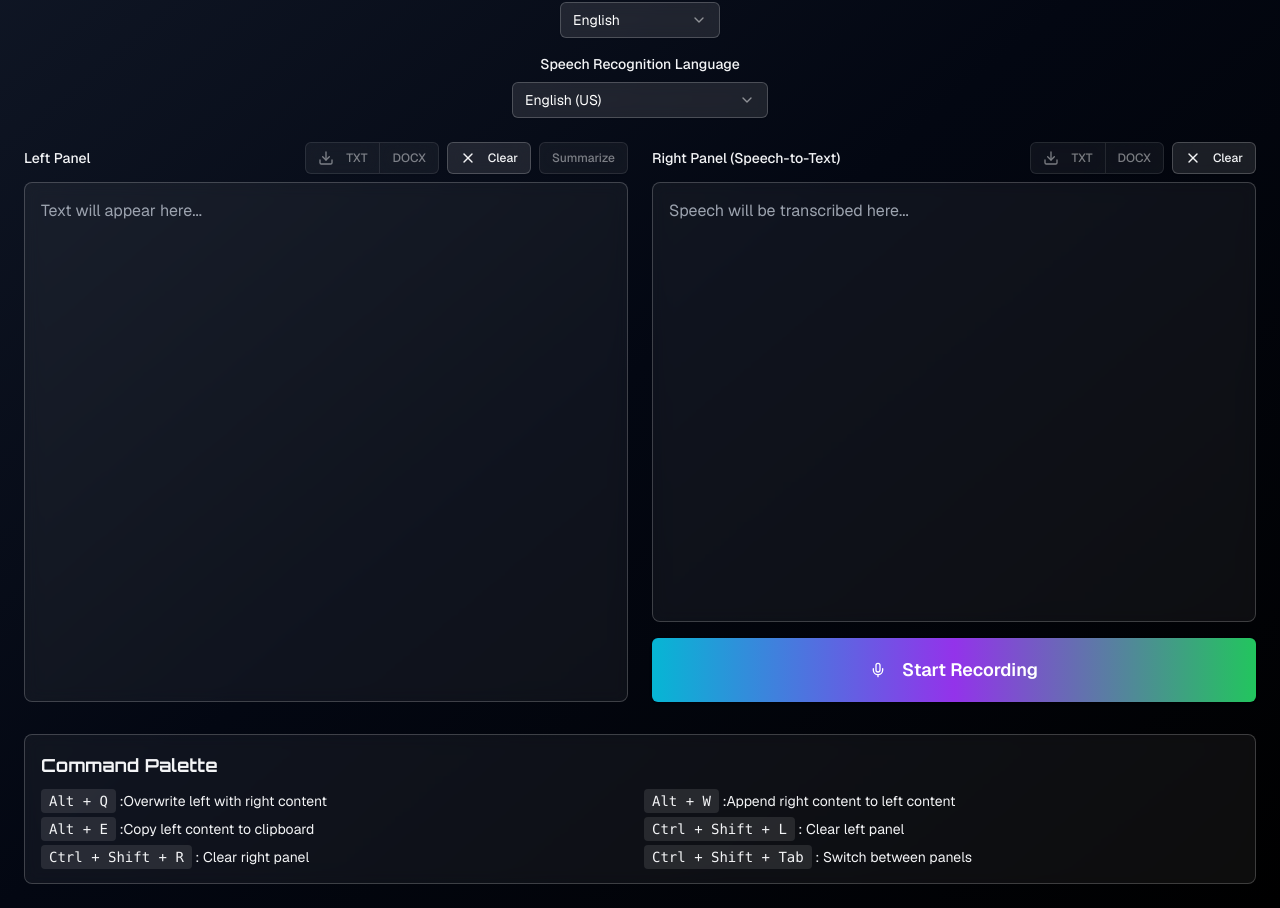
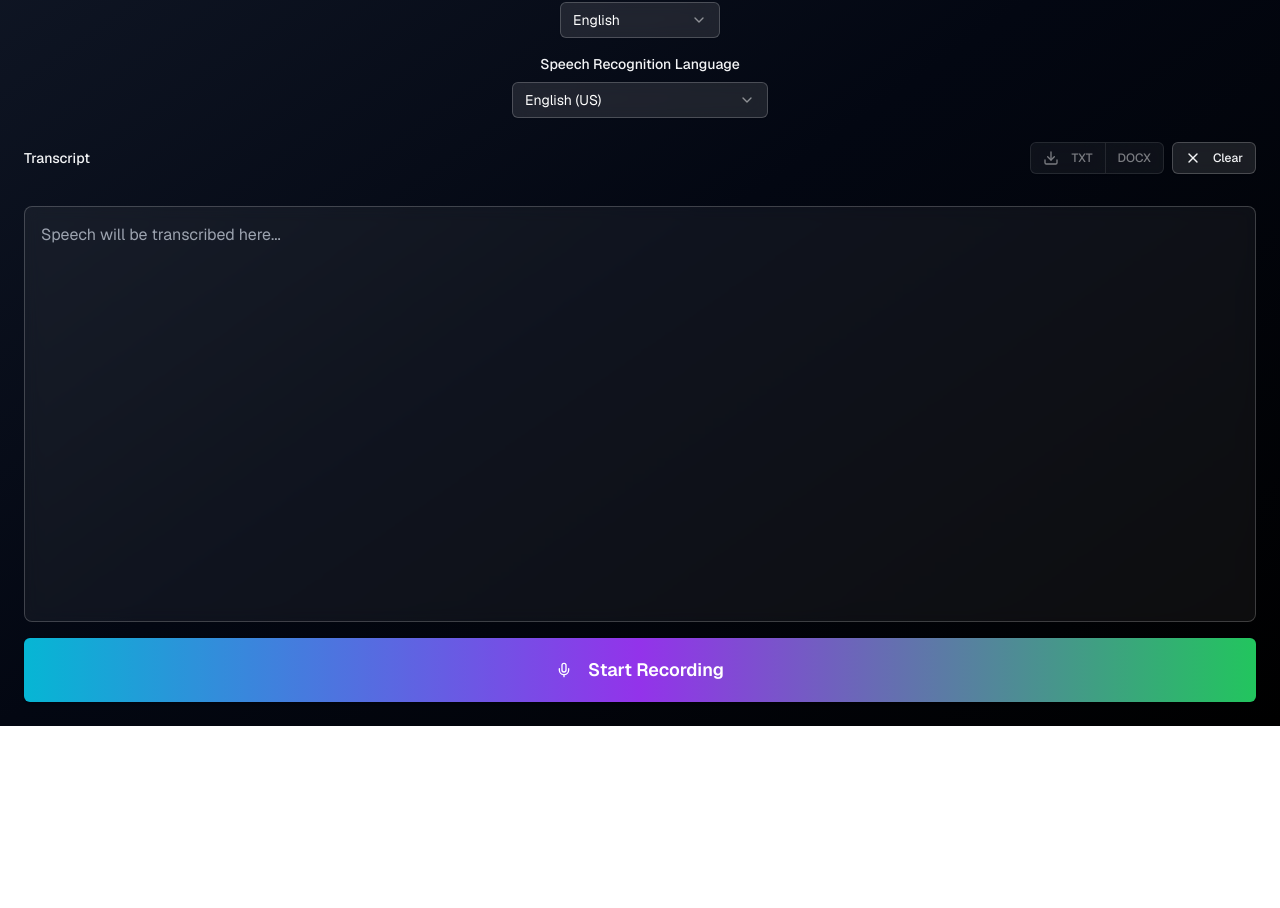
Before and after one commit to agustinredin/quick-stt, a Next.js app: page / in a window 1280 px wide. Shown: the part 174-1082 px from the top of the page. After the commit the page ends 900 px from the top, so only its background shows below. Built offline with nearby package versions, Linux system fonts and the light colour scheme.

Commit message:
Simplify interface to single transcript panel

```diff
--- a/src/app/page.tsx
+++ b/src/app/page.tsx
@@ -94,8 +94,7 @@ declare global {
 export default function SpeechToTextApp() {
   const { t, i18n } = useTranslation();
   const [appLanguage, setAppLanguage] = useState(i18n.language);
-  const [leftText, setLeftText] = useState("");
-  const [rightText, setRightText] = useState("");
+  const [transcript, setTranscript] = useState("");
   const [isRecording, setIsRecording] = useState(false);
   const [isSupported, setIsSupported] = useState(false);
   const [selectedLanguage, setSelectedLanguage] = useState("en-US");
@@ -104,7 +103,6 @@ export default function SpeechToTextApp() {
   const [isProcessing, setIsProcessing] = useState(false);
   const [isMockMode, setIsMockMode] = useState(false);
   const [mockSpeed, setMockSpeed] = useState(1000); // milliseconds between mock phrases
-  const [isSummarizing, setIsSummarizing] = useState(false);
 
   const changeAppLanguage = (lang: string) => {
     setAppLanguage(lang);
@@ -112,10 +110,8 @@ export default function SpeechToTextApp() {
   };
 
   const recognitionRef = useRef<SpeechRecognition | null>(null);
-  const intervalRef = useRef<NodeJS.Timeout | null>(null);
   const mockIntervalRef = useRef<NodeJS.Timeout | null>(null);
-  const leftTextareaRef = useRef<HTMLTextAreaElement>(null);
-  const rightTextareaRef = useRef<HTMLTextAreaElement>(null);
+  const textareaRef = useRef<HTMLTextAreaElement>(null);
   const isRecordingRef = useRef(isRecording);
   const mockTranscriptIndexRef = useRef(0);
   const mediaRecorderRef = useRef<MediaRecorder | null>(null);
@@ -143,7 +139,7 @@ export default function SpeechToTextApp() {
       setTimeout(() => {
         debugger;
         if (isRecordingRef.current) {
-          setRightText((prev) => {
+          setTranscript((prev) => {
             const newText = prev + (prev ? " " : "") + transcript;
             return newText;
           });
@@ -176,7 +172,7 @@ export default function SpeechToTextApp() {
       });
       const data = await res.json();
       if (data.text) {
-        setRightText((prev) => prev + (prev ? " " : "") + data.text.trim());
+        setTranscript((prev) => prev + (prev ? " " : "") + data.text.trim());
       }
     } catch (err) {
       console.error("OpenAI transcription error:", err);
@@ -213,48 +209,6 @@ export default function SpeechToTextApp() {
   };
 
   // Switch between textareas with cursor at end
-  const switchTextarea = useCallback(() => {
-    const leftFocused = document.activeElement === leftTextareaRef.current;
-    const rightFocused = document.activeElement === rightTextareaRef.current;
-
-    if (leftFocused) {
-      // Switch to right textarea
-      if (rightTextareaRef.current) {
-        rightTextareaRef.current.focus();
-        rightTextareaRef.current.setSelectionRange(
-          rightText.length,
-          rightText.length,
-        );
-        toast.success(t("toast.switchedRight"), {
-          description: t("toast.usedShortcut", { shortcut: "Ctrl+Shift+Tab" }),
-        });
-      }
-    } else if (rightFocused) {
-      // Switch to left textarea
-      if (leftTextareaRef.current) {
-        leftTextareaRef.current.focus();
-        leftTextareaRef.current.setSelectionRange(
-          leftText.length,
-          leftText.length,
-        );
-        toast.success(t("toast.switchedLeft"), {
-          description: t("toast.usedShortcut", { shortcut: "Ctrl+Shift+Tab" }),
-        });
-      }
-    } else {
-      // If no textarea is focused, focus on left by default
-      if (leftTextareaRef.current) {
-        leftTextareaRef.current.focus();
-        leftTextareaRef.current.setSelectionRange(
-          leftText.length,
-          leftText.length,
-        );
-        toast.success(t("toast.focusedLeft"), {
-          description: t("toast.usedShortcut", { shortcut: "Ctrl+Shift+Tab" }),
-        });
-      }
-    }
-  }, [leftText, rightText, t]);
 
   useEffect(() => {
     isRecordingRef.current = isRecording;
@@ -304,7 +258,7 @@ export default function SpeechToTextApp() {
 
           // Add final results to the text
           if (finalTranscript) {
-            setRightText((prev) => {
+            setTranscript((prev) => {
               const newText = prev + (prev ? " " : "") + finalTranscript;
               return newText;
             });
@@ -318,10 +272,9 @@ export default function SpeechToTextApp() {
           console.error("Speech recognition error:", event.error);
           setIsRecording(false);
           setIsProcessing(false);
-          if (intervalRef.current) {
-            clearInterval(intervalRef.current);
-          }
-          toast.error(t("toast.speechRecognitionError", { error: event.error }));
+          toast.error(
+            t("toast.speechRecognitionError", { error: event.error }),
+          );
         };
 
         recognitionRef.current.onend = () => {
@@ -338,77 +291,13 @@ export default function SpeechToTextApp() {
       }
     }
 
-    // Keyboard shortcuts
-    const handleKeyDown = (e: KeyboardEvent) => {
-      if (e.altKey) {
-        switch (e.key.toLowerCase()) {
-          case "q":
-            e.preventDefault();
-            setLeftText(rightText);
-            toast.success(t("toast.leftOverwritten"), {
-              description: t("toast.usedShortcut", { shortcut: "Alt+Q" }),
-            });
-            break;
-          case "w":
-            e.preventDefault();
-            setLeftText((prev) => prev + (prev ? " " : "") + rightText);
-            toast.success(t("toast.rightAppended"), {
-              description: t("toast.usedShortcut", { shortcut: "Alt+W" }),
-            });
-            break;
-          case "e":
-            e.preventDefault();
-            if (navigator.clipboard) {
-              navigator.clipboard.writeText(leftText);
-              toast.success(t("toast.leftCopied"), {
-                description: t("toast.usedShortcut", { shortcut: "Alt+E" }),
-              });
-            } else {
-              toast.error(t("toast.clipboardUnsupported"));
-            }
-            break;
-        }
-      }
-
-      // New keyboard shortcuts for clearing and switching
-      if (e.ctrlKey && e.shiftKey) {
-        switch (e.key.toLowerCase()) {
-          case "l":
-            e.preventDefault();
-            clearLeftText();
-            toast.success(t("toast.leftCleared"), {
-              description: t("toast.usedShortcut", { shortcut: "Ctrl+Shift+L" }),
-            });
-            break;
-          case "r":
-            e.preventDefault();
-            clearRightText();
-            toast.success(t("toast.rightCleared"), {
-              description: t("toast.usedShortcut", { shortcut: "Ctrl+Shift+R" }),
-            });
-            break;
-          case "tab":
-            e.preventDefault();
-            switchTextarea();
-            break;
-        }
-      }
-    };
-
-    window.addEventListener("keydown", handleKeyDown);
-
     return () => {
-      window.removeEventListener("keydown", handleKeyDown);
-      const currentInterval = intervalRef.current;
-      if (currentInterval) {
-        clearInterval(currentInterval);
-      }
       const currentMockInterval = mockIntervalRef.current;
       if (currentMockInterval) {
         clearInterval(currentMockInterval);
       }
     };
-  }, [leftText, rightText, isRecording, selectedLanguage, switchTextarea, t]);
+  }, [isRecording, selectedLanguage, t]);
 
   // Update language when selection changes
   useEffect(() => {
@@ -453,9 +342,6 @@ export default function SpeechToTextApp() {
         isRecordingRef.current = false;
         setIsProcessing(false);
         recognitionRef.current?.stop();
-        if (intervalRef.current) {
-          clearInterval(intervalRef.current);
-        }
         toast.info(t("recording.stopped"));
       } else {
         setIsRecording(true);
@@ -488,14 +374,9 @@ export default function SpeechToTextApp() {
     );
   };
 
-  const clearLeftText = () => {
-    setLeftText("");
-    toast.success(t("toast.leftCleared"));
-  };
-
-  const clearRightText = () => {
-    setRightText("");
-    toast.success(t("toast.rightCleared"));
+  const clearTranscript = () => {
+    setTranscript("");
+    toast.success(t("toast.transcriptCleared"));
     setConfidenceScore(null);
     setLastTranscript("");
     setIsProcessing(false);
@@ -530,29 +411,6 @@ export default function SpeechToTextApp() {
     } catch (error) {
       toast.error(t("toast.exportDocxError"));
       console.error("DOCX export error:", error);
-    }
-  };
-
-  const summarizeLeftText = async () => {
-    if (!leftText.trim()) return;
-    try {
-      setIsSummarizing(true);
-      const res = await fetch("/api/openai-summarize", {
-        method: "POST",
-        headers: { "Content-Type": "application/json" },
-        body: JSON.stringify({ text: leftText, language: appLanguage }),
-      });
-      const data = await res.json();
-      console.log("Summarize result:", data.summary);
-      if (data.summary) {
-        setLeftText(data.summary);
-        toast.success(t("toast.textSummarized"));
-      }
-    } catch (err) {
-      console.error("Summarize error:", err);
-      toast.error(t("toast.summarizeError"));
-    } finally {
-      setIsSummarizing(false);
     }
   };
 
@@ -688,7 +546,8 @@ export default function SpeechToTextApp() {
                   </>
                 ) : (
                   <>
-                    {t("confidence")}: {((confidenceScore || 0) * 100).toFixed(1)}%
+                    {t("confidence")}:{" "}
+                    {((confidenceScore || 0) * 100).toFixed(1)}%
                     {lastTranscript && (
                       <span className="ml-2 text-gray-300">
                         ("{lastTranscript.slice(0, 20)}
@@ -702,83 +561,32 @@ export default function SpeechToTextApp() {
           </div>
         )}
 
-        <div className="grid grid-cols-1 lg:grid-cols-2 gap-6 h-[70vh]">
-          {/* Left Textarea */}
-          <div className="flex flex-col">
+        <div className="flex flex-col gap-6 h-[70vh]">
           <div className="flex items-center justify-between mb-2">
-              <label className="text-sm font-medium">{t("leftPanel")}</label>
+            <label className="text-sm font-medium">{t("transcript")}</label>
             <div className="flex gap-2">
               <div className="flex">
                 <Button
-                    onClick={() => exportAsText(leftText)}
+                  onClick={() => exportAsText(transcript)}
                   size="sm"
                   variant="outline"
                   className="rounded-r-none"
-                    disabled={!leftText.trim()}
+                  disabled={!transcript.trim()}
                 >
                   <Download className="h-4 w-4 mr-1" />
                   TXT
                 </Button>
                 <Button
-                    onClick={() => exportAsDocx(leftText)}
+                  onClick={() => exportAsDocx(transcript)}
                   size="sm"
                   variant="outline"
                   className="rounded-l-none border-l-0"
-                    disabled={!leftText.trim()}
+                  disabled={!transcript.trim()}
                 >
                   DOCX
                 </Button>
               </div>
-                <Button onClick={clearLeftText} size="sm" variant="outline">
-                  <X className="h-4 w-4 mr-1" />
-                  {t("clear")}
-                </Button>
-                <Button
-                  onClick={summarizeLeftText}
-                  size="sm"
-                  variant="outline"
-                  disabled={!leftText.trim() || isSummarizing}
-                >
-                  {t("summarize")}
-                </Button>
-              </div>
-            </div>
-            <textarea
-              ref={leftTextareaRef}
-              value={leftText}
-              onChange={(e) => setLeftText(e.target.value)}
-              className="flex-1 p-4 bg-white/5 border border-white/20 rounded-lg text-white placeholder-gray-400 resize-none focus:outline-none focus:ring-2 focus:ring-cyan-500 backdrop-blur"
-              placeholder={t("placeholder.left")}
-            />
-          </div>
-
-          {/* Right Textarea with Mic Button */}
-          <div className="flex flex-col">
-            <div className="flex items-center justify-between mb-2">
-              <label className="text-sm font-medium">{t("rightPanel")}</label>
-              <div className="flex gap-2">
-                <div className="flex">
-                  <Button
-                    onClick={() => exportAsText(rightText)}
-                    size="sm"
-                    variant="outline"
-                    className="rounded-r-none"
-                    disabled={!rightText.trim()}
-                  >
-                    <Download className="h-4 w-4 mr-1" />
-                    TXT
-                  </Button>
-                  <Button
-                    onClick={() => exportAsDocx(rightText)}
-                    size="sm"
-                    variant="outline"
-                    className="rounded-l-none border-l-0"
-                    disabled={!rightText.trim()}
-                  >
-                    DOCX
-                  </Button>
-                </div>
-                <Button onClick={clearRightText} size="sm" variant="outline">
+              <Button onClick={clearTranscript} size="sm" variant="outline">
                 <X className="h-4 w-4 mr-1" />
                 {t("clear")}
               </Button>
@@ -786,15 +594,15 @@ export default function SpeechToTextApp() {
           </div>
           <div className="flex-1 flex flex-col">
             <textarea
-                ref={rightTextareaRef}
+              ref={textareaRef}
               value={
                 isProcessing && lastTranscript
-                    ? rightText + (rightText ? " " : "") + lastTranscript
-                    : rightText
+                  ? transcript + (transcript ? " " : "") + lastTranscript
+                  : transcript
               }
-                onChange={(e) => setRightText(e.target.value)}
+              onChange={(e) => setTranscript(e.target.value)}
               className="flex-1 p-4 bg-white/5 border border-white/20 rounded-lg text-white placeholder-gray-400 resize-none focus:outline-none focus:ring-2 focus:ring-cyan-500 backdrop-blur mb-4"
-                placeholder={t("placeholder.right")}
+              placeholder={t("placeholder.transcript")}
             />
             <Button
               onClick={toggleRecording}
@@ -820,44 +628,6 @@ export default function SpeechToTextApp() {
             </Button>
           </div>
         </div>
-        </div>
-
-        {/* Command Palette Info */}
-        <div className="mt-8 p-4 bg-white/5 backdrop-blur border border-white/20 rounded-lg">
-          <h2 className="text-lg font-semibold mb-3">{t("commandPalette.title")}</h2>
-          <div className="grid grid-cols-1 md:grid-cols-2 gap-2 text-sm">
-            <div>
-              <kbd className="bg-white/10 px-2 py-1 rounded">Alt + Q</kbd> :
-              {t("commandPalette.overwrite")}
-            </div>
-            <div>
-              <kbd className="bg-white/10 px-2 py-1 rounded">Alt + W</kbd> :
-              {t("commandPalette.append")}
-            </div>
-            <div>
-              <kbd className="bg-white/10 px-2 py-1 rounded">Alt + E</kbd> :
-              {t("commandPalette.copy")}
-            </div>
-            <div>
-              <kbd className="bg-white/10 px-2 py-1 rounded">
-                Ctrl + Shift + L
-              </kbd>{" "}
-              : {t("commandPalette.clearLeft")}
-            </div>
-            <div>
-              <kbd className="bg-white/10 px-2 py-1 rounded">
-                Ctrl + Shift + R
-              </kbd>{" "}
-              : {t("commandPalette.clearRight")}
-            </div>
-            <div>
-              <kbd className="bg-white/10 px-2 py-1 rounded">
-                Ctrl + Shift + Tab
-              </kbd>{" "}
-              : {t("commandPalette.switchPanels")}
-            </div>
-          </div>
-        </div>
 
         {!isSupported && !isMockMode && (
           <div className="mt-4 p-4 bg-red-500/80 backdrop-blur rounded-lg">
--- a/src/locales/en.json
+++ b/src/locales/en.json
@@ -14,13 +14,10 @@
   "mockModeActive": "🎭 Mock Mode Active - Simulating speech recognition for testing",
   "processing": "Processing",
   "confidence": "Confidence",
-  "leftPanel": "Left Panel",
-  "rightPanel": "Right Panel (Speech-to-Text)",
+  "transcript": "Transcript",
   "clear": "Clear",
-  "summarize": "Summarize",
   "placeholder": {
-    "left": "Text will appear here...",
-    "right": "Speech will be transcribed here..."
+    "transcript": "Speech will be transcribed here..."
   },
   "recording": {
     "start": "Start Recording",
@@ -40,23 +37,12 @@
     "leftCopied": "Left content copied to clipboard",
     "clipboardUnsupported": "Clipboard not supported in this browser",
     "leftCleared": "Left panel cleared",
-    "rightCleared": "Right panel cleared",
+    "transcriptCleared": "Transcript cleared",
     "speechRecognitionError": "Speech recognition error: {{error}}",
     "microphoneError": "Failed to access microphone",
     "openaiError": "OpenAI transcription error",
     "exported": "Exported as {{filename}}.{{ext}}",
-    "exportDocxError": "Failed to export as DOCX",
-    "textSummarized": "Text summarized",
-    "summarizeError": "Failed to summarize text"
-  },
-  "commandPalette": {
-    "title": "Command Palette",
-    "overwrite": "Overwrite left with right content",
-    "append": "Append right content to left content",
-    "copy": "Copy left content to clipboard",
-    "clearLeft": "Clear left panel",
-    "clearRight": "Clear right panel",
-    "switchPanels": "Switch between panels"
+    "exportDocxError": "Failed to export as DOCX"
   },
   "unsupported": "Speech recognition is not supported in this browser. Please use Chrome, Edge, or Safari, or enable Mock Mode for testing.",
   "openai": {
--- a/src/locales/es.json
+++ b/src/locales/es.json
@@ -14,13 +14,10 @@
   "mockModeActive": "🎭 Modo Simulado Activo - Simulando reconocimiento de voz para pruebas",
   "processing": "Procesando",
   "confidence": "Confianza",
-  "leftPanel": "Panel Izquierdo",
-  "rightPanel": "Panel Derecho (Voz a Texto)",
+  "transcript": "Transcripción",
   "clear": "Limpiar",
-  "summarize": "Resumir",
   "placeholder": {
-    "left": "El texto aparecerá aquí...",
-    "right": "La voz se transcribirá aquí..."
+    "transcript": "La voz se transcribirá aquí..."
   },
   "recording": {
     "start": "Iniciar grabación",
@@ -40,23 +37,12 @@
     "leftCopied": "Contenido izquierdo copiado al portapapeles",
     "clipboardUnsupported": "El portapapeles no está soportado en este navegador",
     "leftCleared": "Panel izquierdo limpiado",
-    "rightCleared": "Panel derecho limpiado",
+    "transcriptCleared": "Transcripción limpiada",
     "speechRecognitionError": "Error de reconocimiento de voz: {{error}}",
     "microphoneError": "No se pudo acceder al micrófono",
     "openaiError": "Error de transcripción de OpenAI",
     "exported": "Exportado como {{filename}}.{{ext}}",
-    "exportDocxError": "No se pudo exportar como DOCX",
-    "textSummarized": "Texto resumido",
-    "summarizeError": "No se pudo resumir el texto"
-  },
-  "commandPalette": {
-    "title": "Atajos",
-    "overwrite": "Reemplazar izquierda con derecha",
-    "append": "Añadir contenido derecho al izquierdo",
-    "copy": "Copiar contenido izquierdo al portapapeles",
-    "clearLeft": "Limpiar panel izquierdo",
-    "clearRight": "Limpiar panel derecho",
-    "switchPanels": "Cambiar entre paneles"
+    "exportDocxError": "No se pudo exportar como DOCX"
   },
   "unsupported": "El reconocimiento de voz no está soportado en este navegador. Usa Chrome, Edge o Safari, o habilita el Modo Simulado para pruebas.",
   "openai": {
```
Lines whose indentation alone changed are shown as unchanged.
